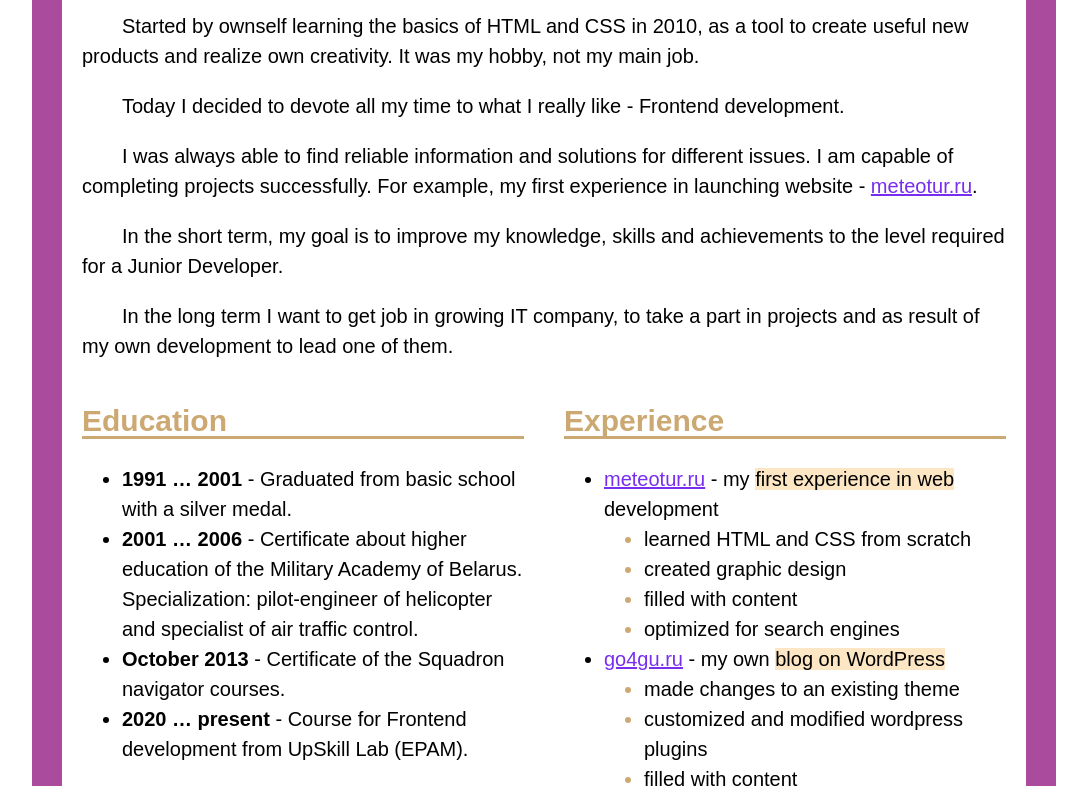
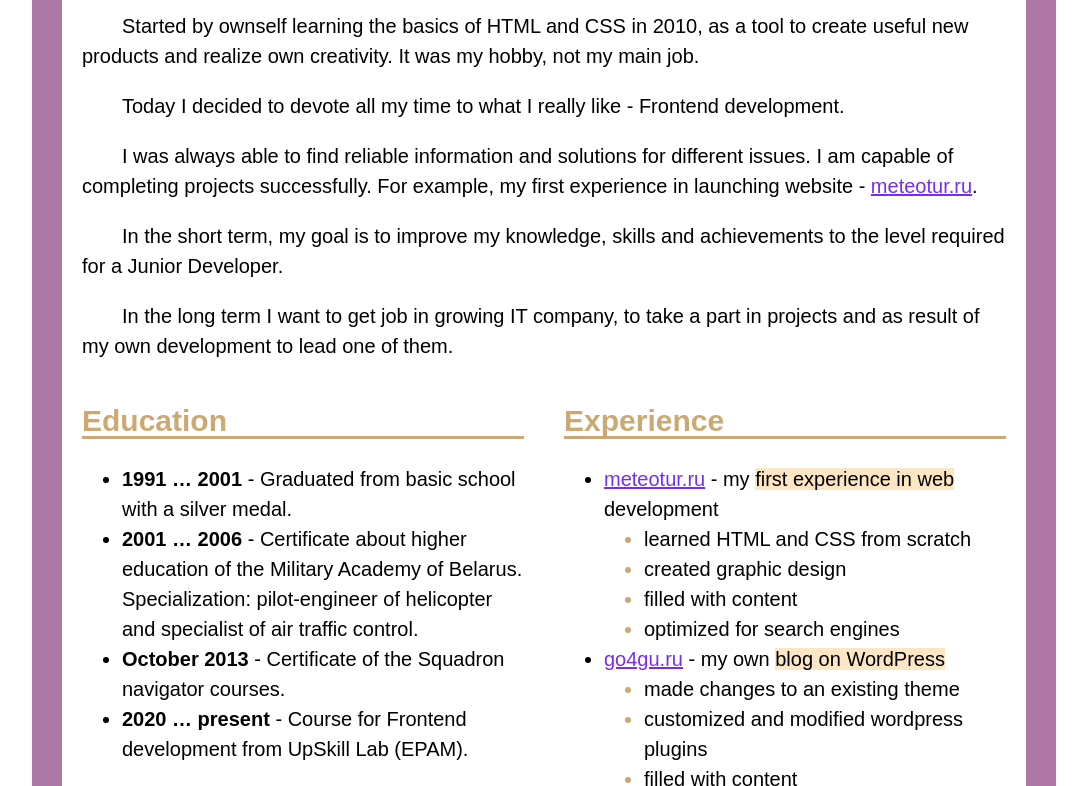
Before and after one commit to foxtrot2609/rsschool-cv, a plain HTML site: page index.html in a window 1280 px wide. Shown: the part 317-1103 px from the top of the page, without its empty margins (96-1183 px from the left). Drawn offline with Linux system fonts and the light colour scheme.

Commit message:
refactor: change border color for body

```diff
--- a/style.css
+++ b/style.css
@@ -3,7 +3,7 @@ body {
   max-width: 1024px;
   min-width: 480px;
   margin: 0 auto;
-  border: 30px solid #aa4b9d;
+  border: 30px solid #ad77a6;
   font-family: Arial, sans-serif;
 }
 
```
